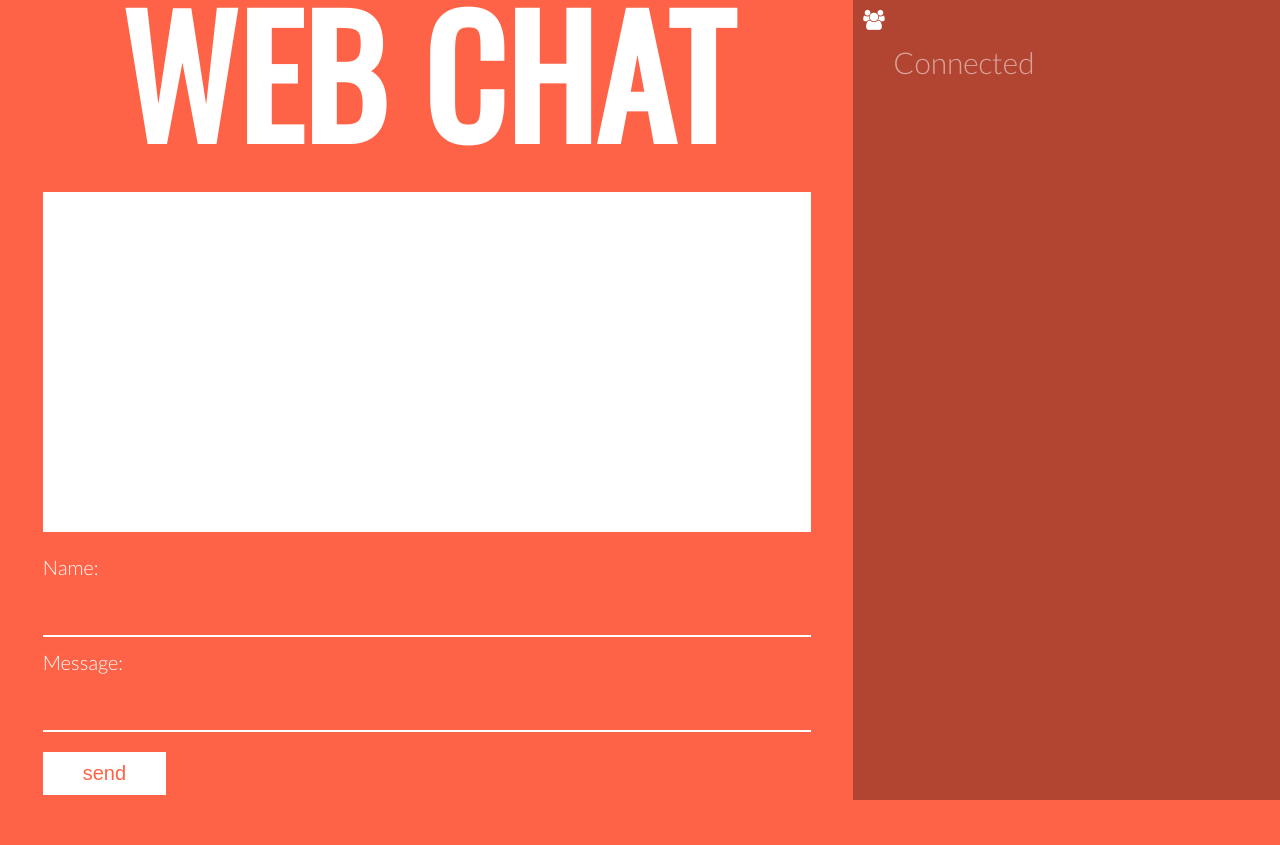
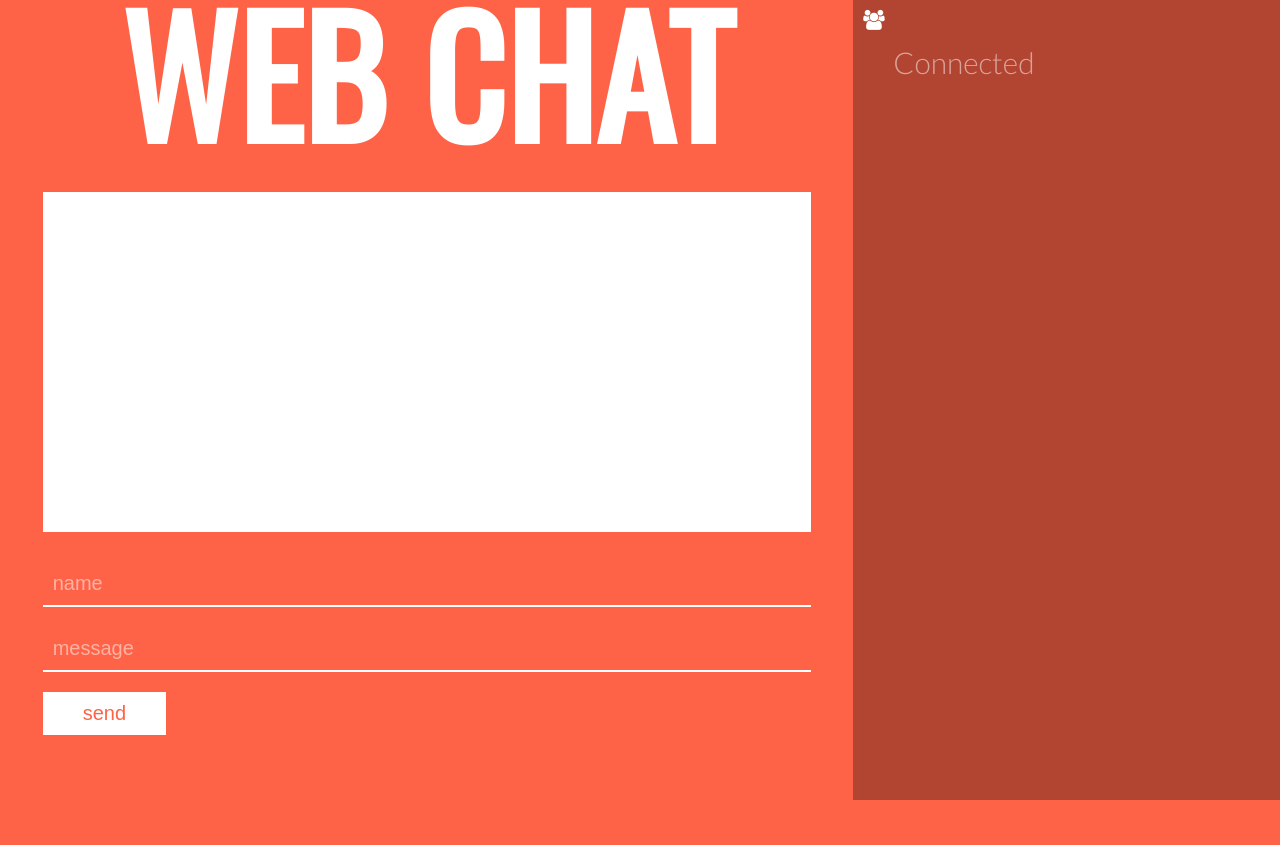
Before and after one commit to derekwheee/WebChat, a website: page index.html in a window 1280 px wide. After the commit the page ends 800 px from the top, so only its background shows below. Drawn offline with nearby package versions, Linux system fonts and the light colour scheme; no server answers.

Commit message:
Replaced labels with placeholders

```diff
--- a/css/main.css
+++ b/css/main.css
@@ -1,4 +1,19 @@
 * { box-sizing: border-box; }
+
+::-webkit-input-placeholder {
+   color: white;
+   opacity: 0.5;
+}
+
+::-moz-placeholder {  /* Firefox 19+ */
+   color: white;
+   opacity: 0.5;
+}
+
+:-ms-input-placeholder {
+   color: white;
+   opacity: 0.5;
+}
 
 html, body { height: 100%; margin: 0; }
 
--- a/index.html
+++ b/index.html
@@ -13,10 +13,8 @@
             <div class="chat-container"></div>
 
             <div class="controls">
-                <label>Name:</label>
-                <input type="text" id="name"><br />
-                <label>Message:</label>
-                <input type="text" id="message">
+                <input type="text" id="name" placeholder="name"><br />
+                <input type="text" id="message" placeholder="message">
                 <input type="button" id="send" value="send">
                 <input type="button" id="notify" value="allow notifications">
             </div>
```
